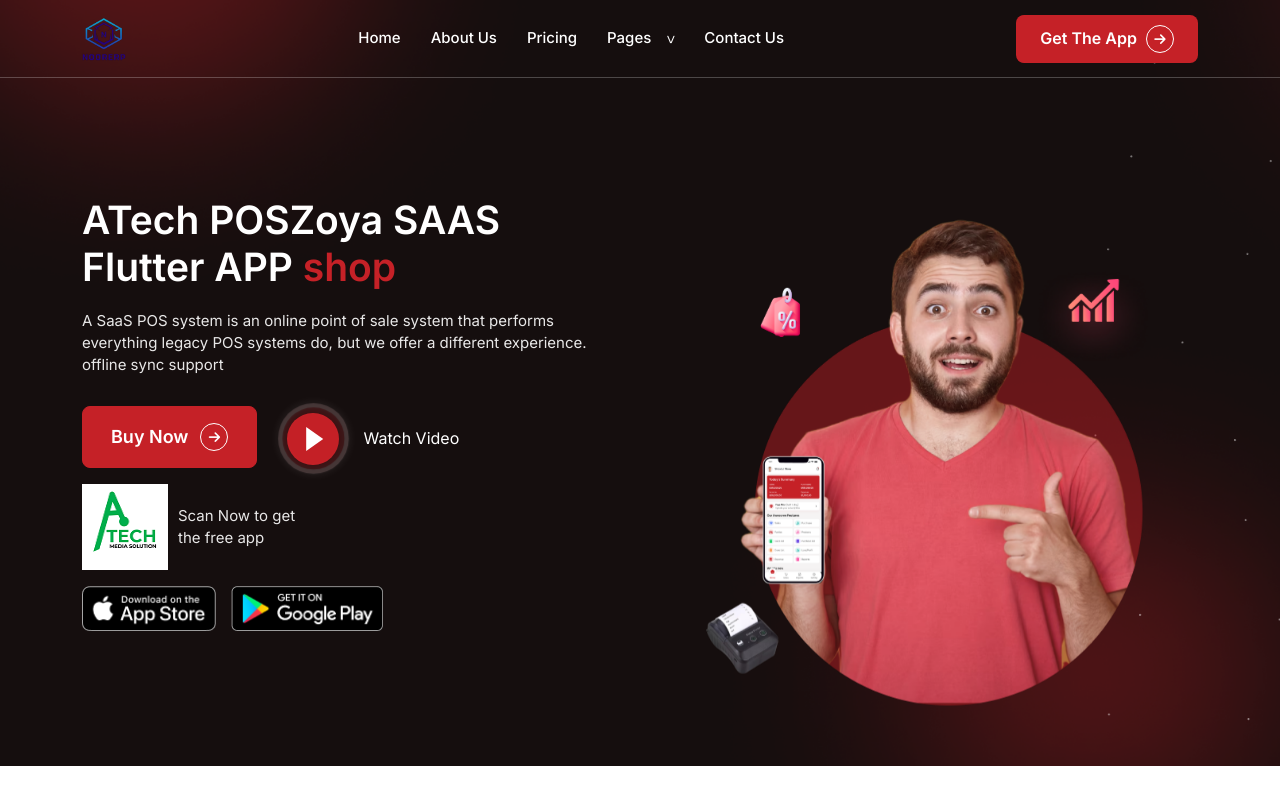
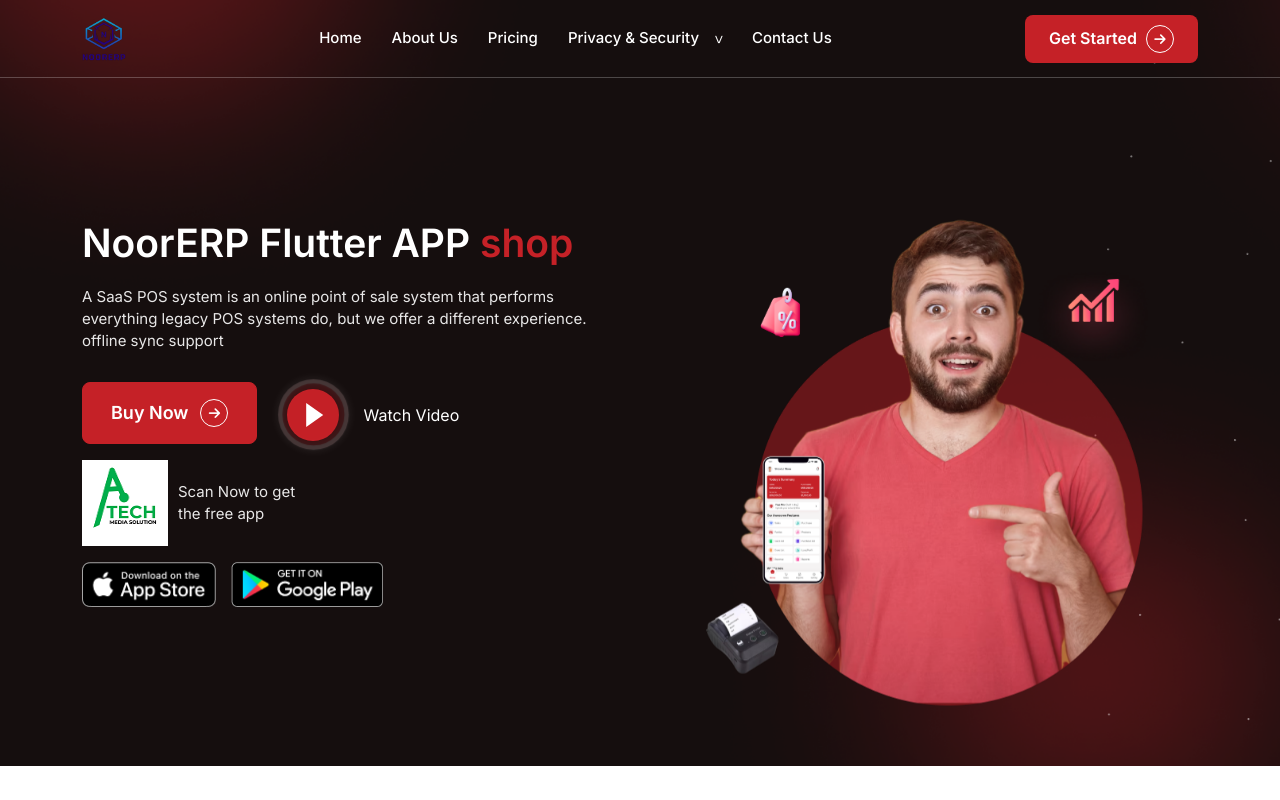
Before and after one commit to Queror254/erpsystemLandingpage, a plain HTML site: page index.html in a window 1280 px wide. Shown: the top 800 px of the page. Drawn offline with Linux system fonts and the light colour scheme; a script that the page names is missing.

Commit message:
add signup link

```diff
--- a/index.html
+++ b/index.html
@@ -111,12 +111,9 @@
                         </li>
 
                         <li class="nav-item menu-dropdown">
-                            <a class="nav-link" aria-current="page" href="javascript:void(0);">Pages <span
+                            <a class="nav-link" aria-current="page" href="javascript:void(0);">Privacy & Security <span
                                     class="arrow">></span></a>
                             <ul class="dropdown-content">
-                                <li>
-                                    <a class="dropdown-item" href="blogs.html">Blog<span>></span></a>
-                                </li>
                                 <li>
                                     <a class="dropdown-item" href="terms-conditions.html">Terms &amp; Conditions
                                         <span>></span></a>
@@ -130,8 +127,8 @@
                             <a class="nav-link" aria-current="page" href="contact-us.html">Contact Us</a>
                         </li>
                     </ul>
-                    <a href="https://atechmedia.live/" class="get-app-btn">
-                        Get The App
+                    <a href="http://pos.lindakurgat.com/register" class="get-app-btn">
+                        Get Started
                         <i class="fa-solid fa-arrow-right"></i>
                     </a>
                 </div>
@@ -145,7 +142,7 @@
                 <div class="col-lg-6 order-2 order-lg-1 mt-5 mt-lg-0">
                     <div class="banner-content">
                         <h1>
-                            ATech POSZoya SAAS Flutter APP
+                            NoorERP Flutter APP
                             <span
                                 data-typer-targets='{"targets": [
                                                                     "Super Shop",                                                                    "Computer shop",                                                                    "Mobile shop",                                                                    "Clothing shop",                                                                    "Watch shop",                                                                    "Grocery shop",                                                                    "Furniture shop",                                                                    "General shop",                                                                    "Coffee shop"                                                            ]}'>
```
